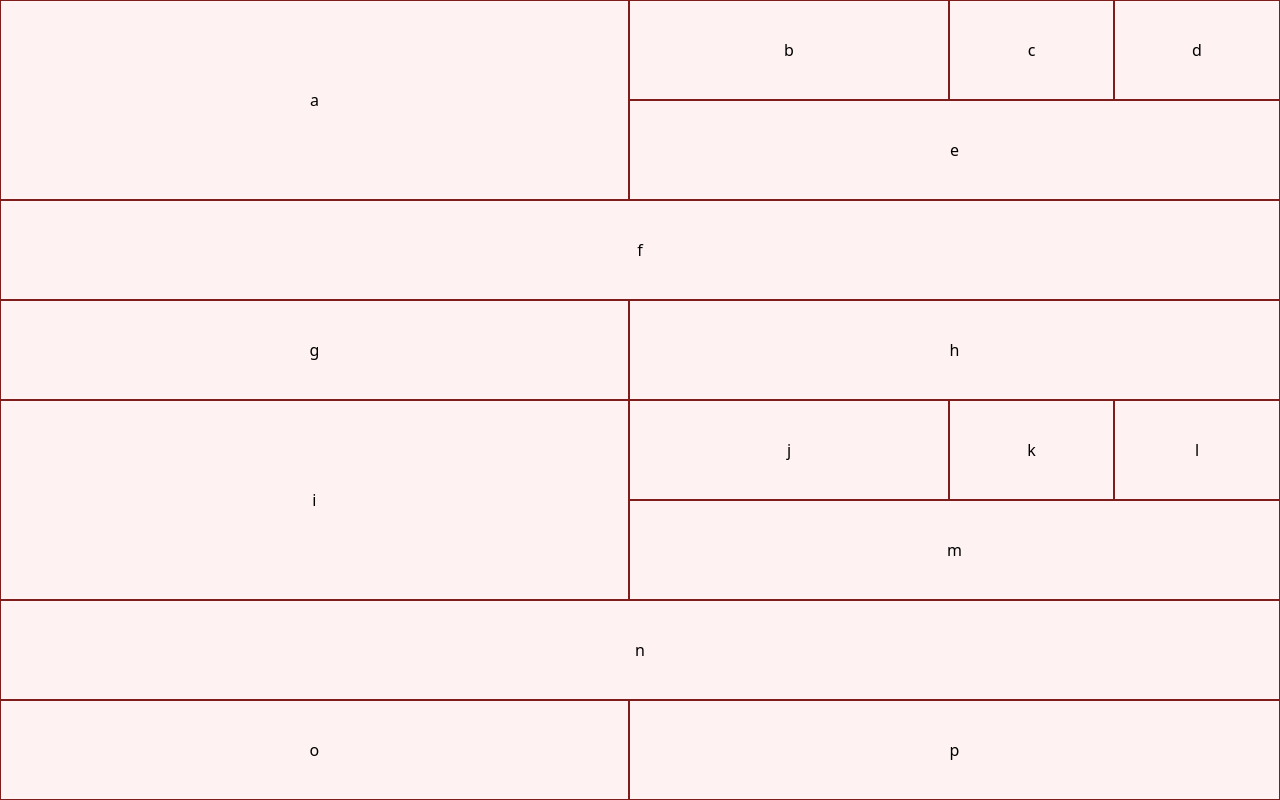
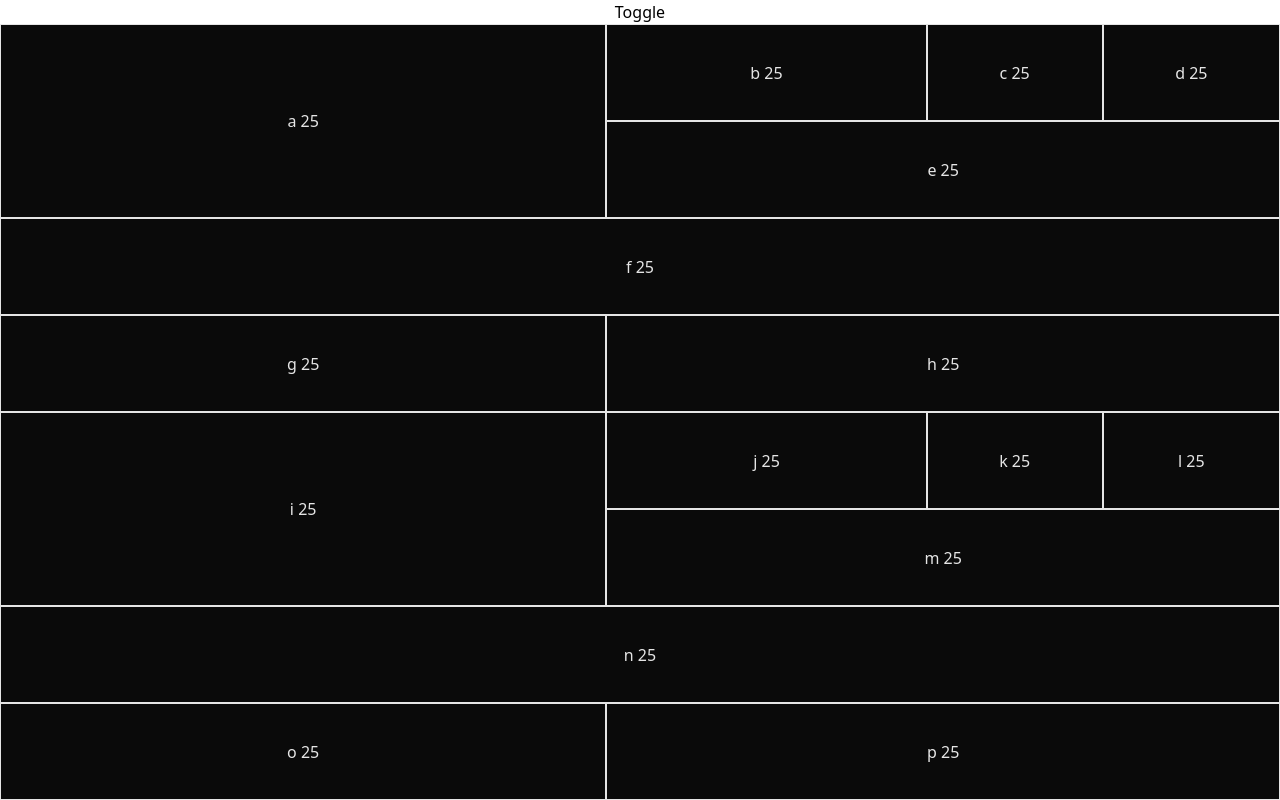
Before and after one commit to man4christ/dynamic-grid-template-area, a SvelteKit app: page / in a window 1280 px wide. Built offline with nearby package versions, Linux system fonts and the light colour scheme.

Commit message:
toggle example

```diff
--- a/src/routes/+page.svelte
+++ b/src/routes/+page.svelte
@@ -64,17 +64,51 @@
 				};
 			};
 		};
+
+		template = `display: grid;
+        grid-template-columns: repeat(8, 16);
+		grid-template-areas:
+			'a a a a a a a a b b b b c c d d '
+			'a a a a a a a a e e e e e e e e '
+			'f f f f f f f f f f f f f f f f '
+			'g g g g g g g g h h h h h h h h '
+			'i i i i i i i i j j j j k k l l '
+			'i i i i i i i i m m m m m m m m '
+			'n n n n n n n n n n n n n n n n '
+			'o o o o o o o o p p p p p p p p ';`;
+
+		template2 = `display: grid;
+        grid-template-columns: repeat(4, 32);
+        grid-template-areas:
+			'a a a a a a a a b b b b c c d d i i i i i i i i j j j j k k l l'
+			'a a a a a a a a e e e e e e e e i i i i i i i i m m m m m m m m'
+			'f f f f f f f f f f f f f f f f n n n n n n n n n n n n n n n n'
+			'g g g g g g g g h h h h h h h h o o o o o o o o p p p p p p p p';`;
 	});
+
+	let toggle = $state(true);
+
+	let template = $state();
+	let template2 = $state();
 </script>
 
-<div class="flex h-[100vh] w-full">
-	<div class="wrapper w-full">
+<div class="flex h-[100vh] w-full flex-col">
+	<button
+		onclick={() => {
+			toggle = !toggle;
+		}}
+	>
+		Toggle</button
+	>
+	<div style="min-width: 1px; {toggle ? template : template2}" class="h-[100%] w-full">
 		{#each Array(16) as a, idx}
 			<div
 				style="grid-area: {String.fromCharCode(97 + idx)};"
-				class="header w-full items-center border border-red-900 bg-red-50 text-center"
+				class="header w-full items-center border border-neutral-200 bg-neutral-950 text-center"
 			>
-				<div class="flex h-full items-center justify-center">{String.fromCharCode(97 + idx)}</div>
+				<div class="flex h-full items-center justify-center text-neutral-200">
+					{String.fromCharCode(97 + idx)} {new Date().getSeconds()}
+				</div>
 			</div>
 		{/each}
 	</div>
@@ -85,13 +119,9 @@
 		display: grid;
 		grid-template-columns: repeat(8, 16);
 		grid-template-areas:
-			'a a a a a a a a b b b b c c d d '
-			'a a a a a a a a e e e e e e e e '
-			'f f f f f f f f f f f f f f f f '
-			'g g g g g g g g h h h h h h h h '
-			'i i i i i i i i j j j j k k l l '
-			'i i i i i i i i m m m m m m m m '
-			'n n n n n n n n n n n n n n n n '
-			'o o o o o o o o p p p p p p p p ';
+			'a a a a a a a a b b b b c c d d i i i i i i i i j j j j k k l l '
+			'a a a a a a a a e e e e e e e e i i i i i i i i m m m m m m m m '
+			'f f f f f f f f f f f f f f f f n n n n n n n n n n n n n n n n '
+			'g g g g g g g g h h h h h h h h o o o o o o o o p p p p p p p p ';
 	}
 </style>
```
Also changed, not shown: 1 other file (tests, documents, lock files or other folders).
